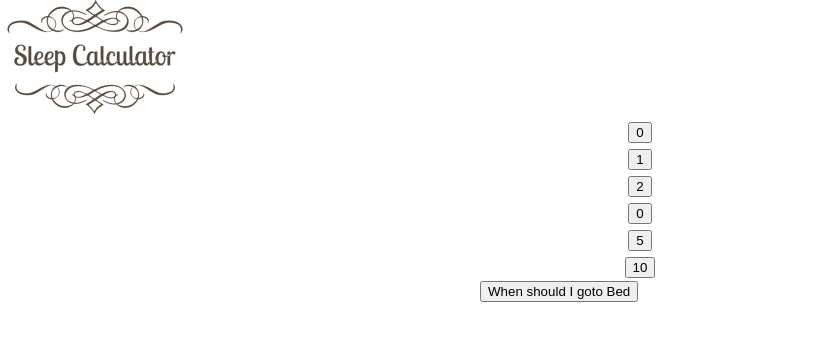
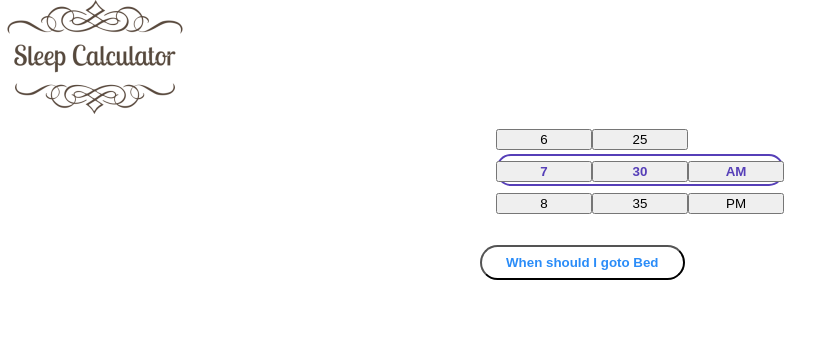
Before and after one commit to fmgarate/sleep-calculator, a Nuxt app: page / in a window 1280 px wide. Shown: the top 340 px of the page, without its empty margins (0-840 px from the left). Built offline with nearby package versions, Linux system fonts and the light colour scheme; what vue-moment would draw is missing.

Commit message:
update calculator, simple time control, add highlight styles, scroll controls, update styles

```diff
--- a/components/SleepCalculator.vue
+++ b/components/SleepCalculator.vue
@@ -28,8 +28,8 @@
     }
   },
   methods: {
-    calculate (config) {
-      this.config = { ...config, setup: false }
+    calculate (time) {
+      this.config = { time, setup: false }
     },
     reset () {
       this.config = { setup: true }
--- a/components/SleepCalculatorResults.vue
+++ b/components/SleepCalculatorResults.vue
@@ -29,10 +29,8 @@
   },
   computed: {
     time () {
-      return this.$moment({
-        hour: this.config.hh,
-        minute: this.config.mm
-      })
+      const { hh, mm, am } = this.config.time
+      return this.$moment(`${hh}:${mm} ${am}`, 'h:m A')
     },
     results () {
       let time = this.$moment(this.time).subtract({ minute: 15 })
@@ -59,13 +57,11 @@
     @apply mx-auto max-w-md
   }
   .btn-reset {
-    @apply bg-red-500 text-white font-bold py-2 px-4 rounded-full
-  }
-  .btn-reset:hover {
-    @apply bg-red-700
+    @apply bg-white rounded-full font-bold py-2 px-6;
+    color: #2A8CF8
   }
   .title {
-    @apply font-bold py-3
+    @apply text-white font-bold py-3
   }
   .info {
     @apply py-2
@@ -74,6 +70,6 @@
     @apply flex flex-wrap justify-center py-5
   }
   .time-item {
-    @apply border border-solid border-blue-500 rounded px-3 py-1 my-2 mx-1
+    @apply bg-white px-3 py-1 my-2 mx-1
   }
 </style>
--- a/components/SleepCalculatorSetup.vue
+++ b/components/SleepCalculatorSetup.vue
@@ -1,21 +1,15 @@
 <template>
   <div class="calculator-setup">
-    <div class="setup-controls flex my-2">
+    <div class="time-control-wrapper">
       <time-control
-        class="w-1/2"
-        :items="hours"
-        :selected="hh"
-        @set-value="setHour"
-      />
-      <time-control
-        class="w-1/2"
-        :items="minutes"
-        :selected="mm"
-        @set-value="setMinute"
+        :hh="time.hh"
+        :mm="time.mm"
+        :am="time.am"
+        @set-time="setTime"
       />
     </div>
-    <div class="calc-actions py-2">
-      <button class="bg-blue-500 hover:bg-blue-700 text-white font-bold py-2 px-4" @click="finish()">
+    <div class="actions">
+      <button class="btn-finish" @click="finish()">
         When should I goto Bed
       </button>
     </div>
@@ -32,24 +26,19 @@
   },
   data () {
     return {
-      hours: [...Array(24).keys()],
-      minutes: [...Array(12).keys()].map(k => k * 5),
-      hh: 0,
-      mm: 0
+      time: {
+        hh: 7,
+        mm: 30,
+        am: 'AM'
+      }
     }
   },
   methods: {
     finish () {
-      this.$emit('setup-completed', {
-        hh: this.hh,
-        mm: this.mm
-      })
+      this.$emit('setup-completed', this.time)
     },
-    setHour (value) {
-      this.hh = value
-    },
-    setMinute (value) {
-      this.mm = value
+    setTime (value) {
+      this.time = { ...this.time, ...value }
     }
   }
 }
@@ -59,4 +48,15 @@
   .calculator-setup {
     @apply mx-auto max-w-xs
   }
+  .time-control-wrapper {
+    @apply bg-white px-4 py-1 rounded;
+    margin-bottom: 15px
+  }
+  .actions {
+    @apply py-2
+  }
+  .btn-finish {
+    @apply bg-white rounded-full font-bold py-2 px-6;
+    color: #2A8CF8
+  }
 </style>
--- a/components/SleepCalculatorTimeControl.vue
+++ b/components/SleepCalculatorTimeControl.vue
@@ -1,14 +1,43 @@
 <template>
   <div class="time-control">
+    <div class="time-highlight" />
+    <div class="time-row">
+      <div ref="hh" class="time-col">
         <div
-      v-for="item in items"
+          v-for="item in items.hh"
           :key="item"
           class="time-item"
-      :class="{ 'bg-blue-500 text-white': (item == selected) }"
+          :class="{'active': item === time.hh}"
         >
-      <button class="w-full" @click="setValue(item)">
+          <button class="time-btn" @click="setTime('hh', item)">
             {{ item }}
           </button>
+        </div>
+      </div>
+      <div ref="mm" class="time-col">
+        <div
+          v-for="item in items.mm"
+          :key="item"
+          class="time-item"
+          :class="{'active': item === time.mm}"
+        >
+          <button class="time-btn" @click="setTime('mm', item)">
+            {{ item }}
+          </button>
+        </div>
+      </div>
+      <div ref="am" class="time-col">
+        <div
+          v-for="item in items.am"
+          :key="item"
+          class="time-item"
+          :class="{'active': item === time.am}"
+        >
+          <button class="time-btn" @click="setTime('am', item)">
+            {{ item }}
+          </button>
+        </div>
+      </div>
     </div>
   </div>
 </template>
@@ -17,12 +46,40 @@
 export default {
   name: 'TimeControl',
   props: {
-    items: { type: Array, required: true },
-    selected: { type: Number, required: true }
+    hh: { type: Number, default: 7 },
+    mm: { type: Number, default: 30 },
+    am: { type: String, default: 'AM' }
+  },
+  data () {
+    return {
+      items: {
+        hh: [...Array(12).keys()].map(k => k + 1),
+        mm: [...Array(12).keys()].map(k => k * 5),
+        am: ['AM', 'PM']
+      },
+      time: {
+        hh: this.hh,
+        mm: this.mm,
+        am: this.am
+      }
+    }
+  },
+  mounted () {
+    this.setRefScrollPosition('hh', this.hh)
+    this.setRefScrollPosition('mm', this.mm)
+    this.setRefScrollPosition('am', this.am)
   },
   methods: {
-    setValue (value) {
-      this.$emit('set-value', value)
+    setRefScrollPosition (ref, value) {
+      this.$refs[ref].scrollTo(0, this.items[ref].indexOf(value) * 32)
+    },
+    setTime (ref, value) {
+      this.setRefScrollPosition(ref, value)
+      this.time = {
+        ...this.time,
+        ...{ [ref]: value }
+      }
+      this.$emit('set-time', this.time)
     }
   }
 }
@@ -30,12 +87,46 @@
 
 <style scoped>
   .time-control {
-    height: 81px;
+    position: relative;
+  }
+  .time-highlight {
+    position: absolute;
+    border: 2px solid #563FB8;
+    width: 100%;
+    height: 32px;
+    top: 32px;
+    border-radius: 15px;
+    z-index: 0;
+  }
+  .time-row {
+    @apply flex;
+  }
+  .time-col {
+    @apply w-1/3;
+    height: 96px;
     overflow-y: scroll;
+    z-index: 1;
+  }
+  .time-col::-webkit-scrollbar {
+    width: 0 !important
   }
   .time-item {
-    height: 27px;
-    line-height: 27px;
+    height: 32px;
+    line-height: 32px;
     text-align: center;
   }
+  .time-btn {
+    @apply w-full
+  }
+  .time-item.active .time-btn {
+    @apply font-bold;
+    outline: none;
+    color: #563FB8;
+  }
+  .time-item:first-child {
+    margin-top: 32px;
+  }
+  .time-item:last-child {
+    margin-bottom: 32px;
+  }
 </style>
```
Lines whose indentation alone changed are shown as unchanged.
